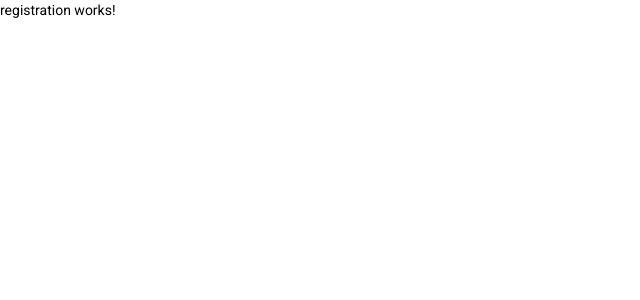
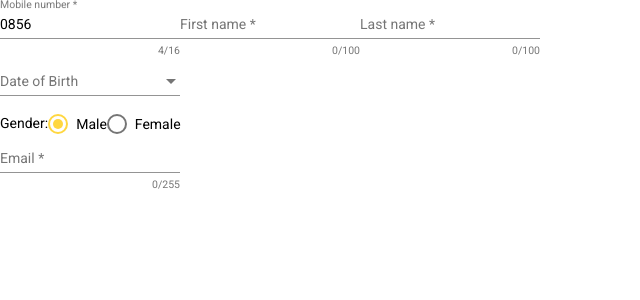
Before and after one commit to regiepahlewi/angular-dynamic-form, an Angular app: page / in a window 1280 px wide. Shown: the top 300 px of the page, without its empty margins (0-640 px from the left). Built offline with nearby package versions, Linux system fonts and the light colour scheme.

Commit message:
implement form generator to registration

```diff
--- a/src/app/modules/registration/registration.component.html
+++ b/src/app/modules/registration/registration.component.html
@@ -1 +1 @@
-<p>registration works!</p>
+<app-form-generator [fields]="formProperties"></app-form-generator>
--- a/src/app/modules/registration/registration.component.ts
+++ b/src/app/modules/registration/registration.component.ts
@@ -1,15 +1,100 @@
 import { Component, OnInit } from '@angular/core';
+import { IForm } from 'src/app/interfaces/form';
+import { IField } from 'src/app/interfaces/field';
 
 @Component({
   selector: 'app-registration',
   templateUrl: './registration.component.html',
   styleUrls: ['./registration.component.scss']
 })
-export class RegistrationComponent implements OnInit {
+export class RegistrationComponent implements OnInit, IForm {
 
   constructor() { }
+  formProperties: IField[];
 
   ngOnInit(): void {
+    this.formConfig();
   }
 
+  formConfig(): void {
+    this.formProperties = [
+      {
+        name: 'mobileNumber',
+        component: 'input',
+        type: 'text',
+        label: 'Mobile number',
+        minlength: 0,
+        maxlength: 16,
+        value: '0856',
+        validations: [
+          {
+            name: 'required',
+            validator: 'required',
+            message: 'Mobile Number is required'
+          },
+        ]
+      },
+      {
+        name: 'firstName',
+        component: 'input',
+        type: 'text',
+        label: 'First name',
+        minlength: 0,
+        maxlength: 100,
+        validations: [
+          {
+            name: 'required',
+            validator: 'required',
+            message: 'First name is required'
+          },
+        ]
+      },
+      {
+        name: 'lastName',
+        component: 'input',
+        type: 'text',
+        label: 'Last name',
+        minlength: 0,
+        maxlength: 100,
+        validations: [
+          {
+            name: 'required',
+            validator: 'required',
+            message: 'Last name is mandatory'
+          },
+        ]
+      },
+      {
+        name: 'dob',
+        component: 'dob',
+        label: 'Date of Birth',
+        validations: []
+      },
+      {
+        name: 'gender',
+        component: 'radiobutton',
+        label: 'Gender',
+        validations: [],
+        options: [
+          { key: '0', value: 'Male' },
+          { key: '1', value: 'Female' }
+        ]
+      },
+      {
+        name: 'email',
+        component: 'input',
+        type: 'email',
+        label: 'Email',
+        minlength: 0,
+        maxlength: 255,
+        validations: [
+          {
+            name: 'required',
+            validator: 'required',
+            message: 'Email is mandatory'
+          },
+        ]
+      }
+    ];
+  }
 }
```
